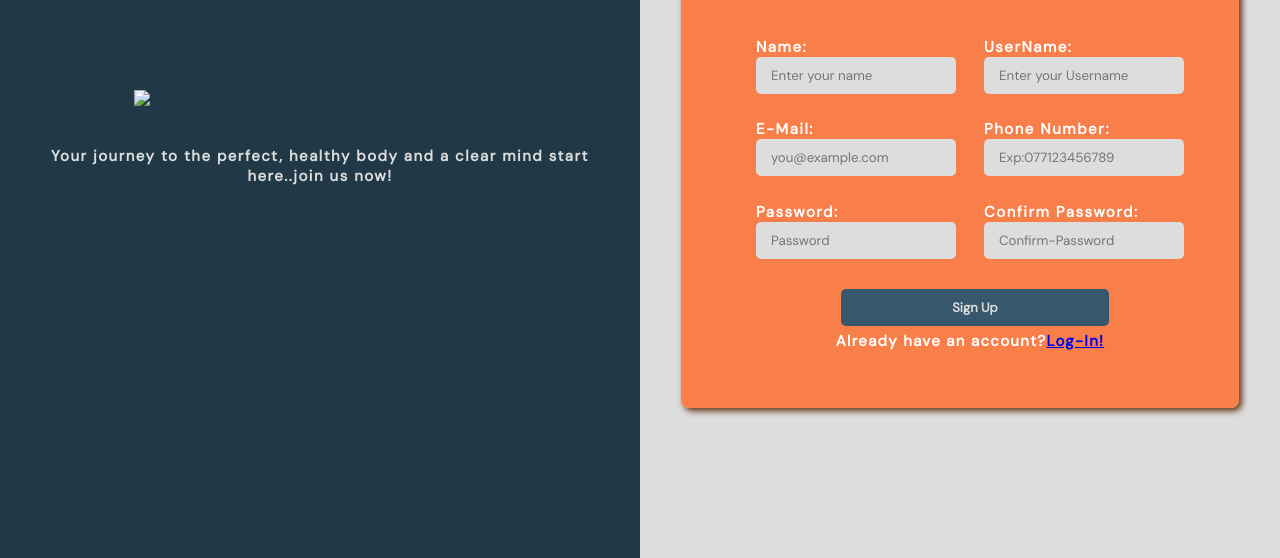
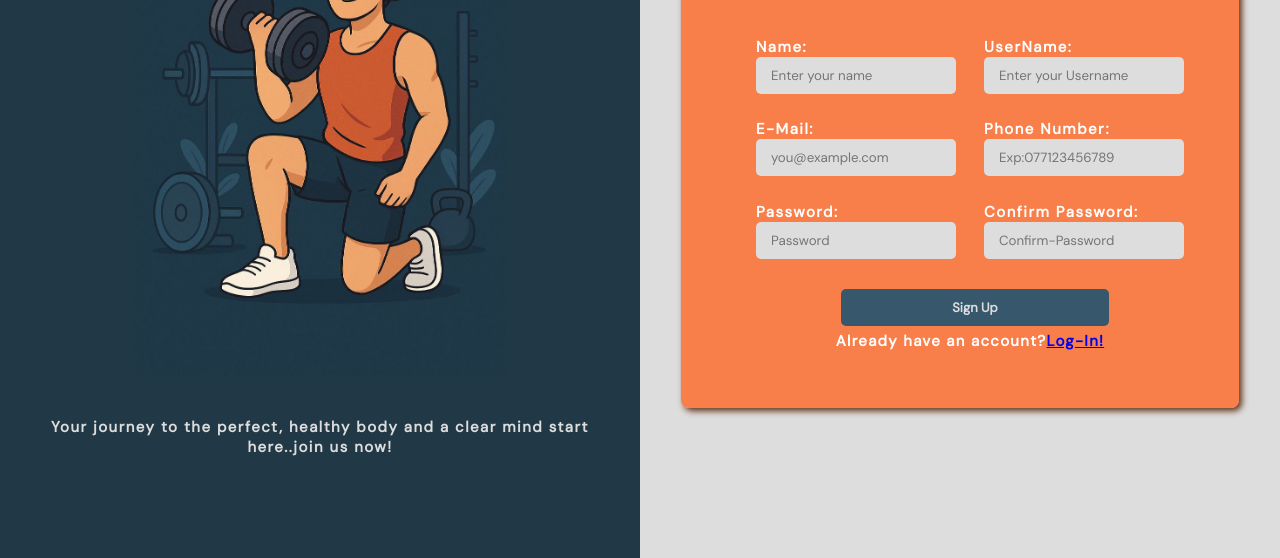
Before and after one commit to zahraai3/login, a plain HTML site: page index.html in a window 1280 px wide. Shown: the part 242-800 px from the top of the page. Drawn offline with Linux system fonts and the light colour scheme; the site is published under a folder, as on GitHub Pages, so addresses that start at the root find nothing.

Commit message:
fixed an extebtion

```diff
--- a/index.html
+++ b/index.html
@@ -11,7 +11,7 @@
 <body>
     <div class="sidebar">
         <h1>FitZone</h1>
-        <img src="/img/gymboy.jpg" rel="a guy using some weight to train">
+        <img src="img/gymboy.jpg" rel="a guy using some weight to train">
          <h2>Your journey to the perfect, healthy body and a clear mind start here..join us now!</h2>
     </div>
 
```
